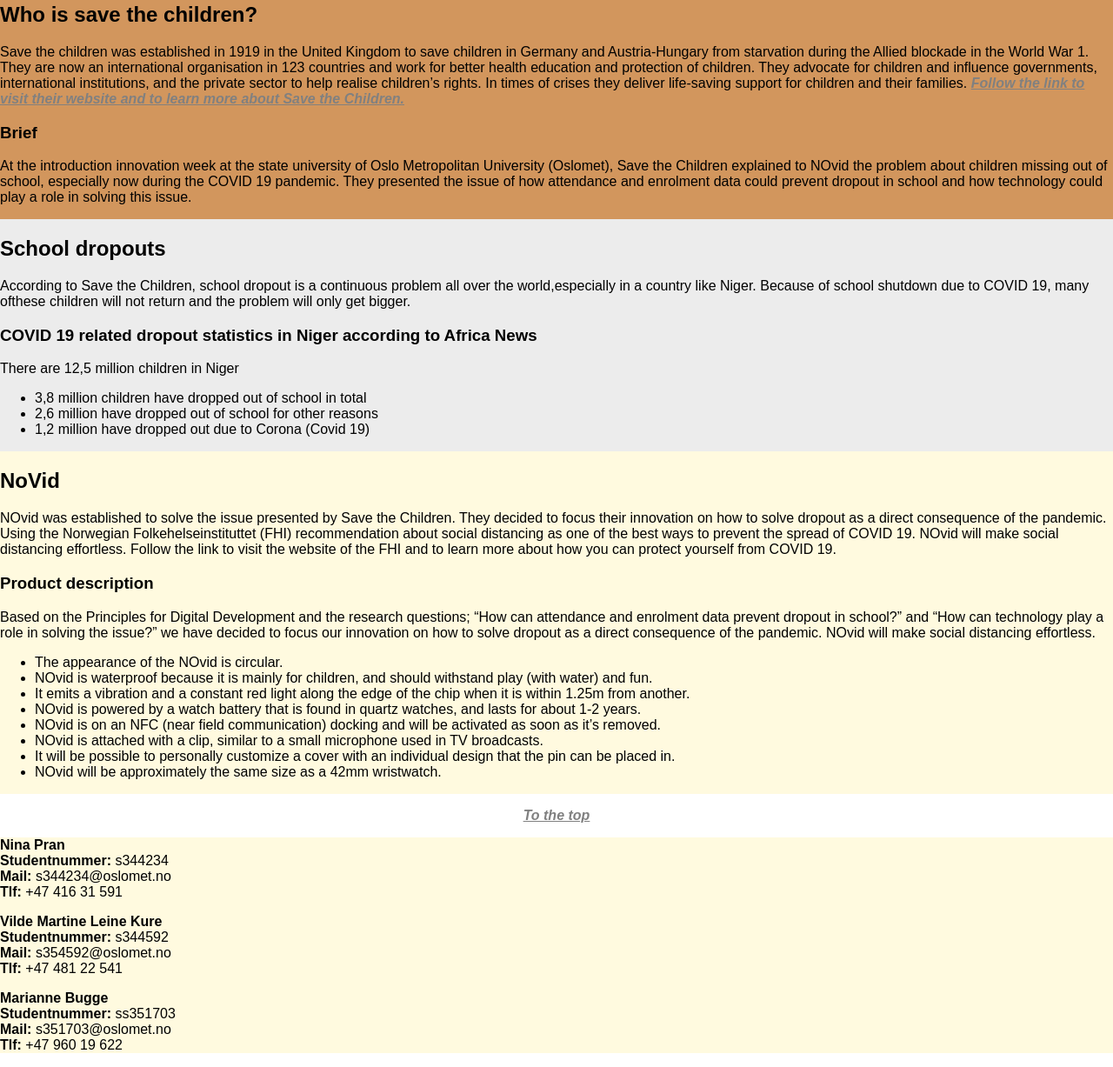
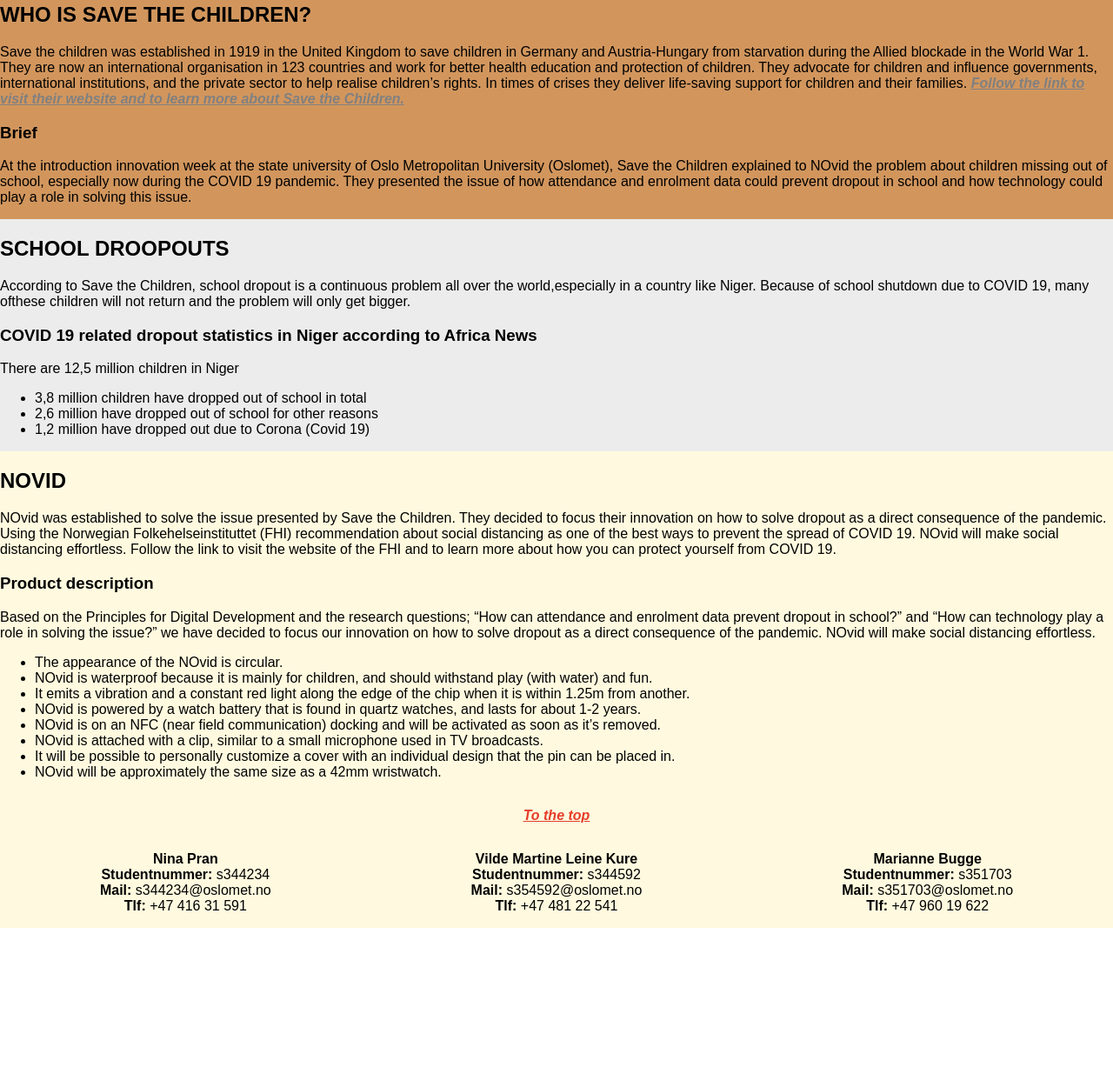
Before and after one commit to NinaPran/DAFE-Oblig-Innovation, a plain HTML site: page index.html in a window 1280 px wide. Shown: the part 127-1354 px from the top of the page at 87% size. After the commit the page ends 1194 px from the top, so only its background shows below. Drawn offline with Linux system fonts and the light colour scheme.

Commit message:
endret på html og css

```diff
--- a/index.html
+++ b/index.html
@@ -22,7 +22,7 @@
       </div>
 
       <div>
-        <h2> Who is save the children?</h2>
+        <h2> WHO IS SAVE THE CHILDREN?</h2>
         <p> Save the children was established in 1919 in the United Kingdom to save children in Germany and
           Austria-Hungary from
           starvation during the Allied blockade in the World War 1. They are now an international organisation in 123
@@ -49,7 +49,7 @@
     <div class="color3 textblock">
       <!-- School dropout side-->
       <div>
-        <h2 id="school"> School dropouts </h2>
+        <h2 id="school">SCHOOL DROOPOUTS</h2>
       </div>
 
       <div>
@@ -80,7 +80,7 @@
       </div>
 
       <div>
-        <h2 id="novid"> NoVid </h2>
+        <h2 id="novid"> NOVID </h2>
         <p>NOvid was established to solve the issue presented by Save the Children. They decided to focus their
           innovation on
           how to solve dropout as a direct consequence of the pandemic. Using the Norwegian Folkehelseinstituttet (FHI)
@@ -120,17 +120,17 @@
       </div>
     </div>
 
-    <div>
+    <div class="toTheTop">
       <a href="#top">
-        <p style="text-align:center;" style="color:rgb(230, 61, 42)">
+        <p>
           To the top </p>
       </a>
     </div>
   </div>
 
-  <footer class="color4">
+  <footer class="footer">
     <!-- Fotnote del -->
-    <div>
+    <div class="contact">
       <!-- Nina info-->
       <p><b> Nina Pran </b><br />
         <b> Studentnummer:</b> s344234<br />
@@ -138,7 +138,7 @@
         <b> Tlf: </b> +47 416 31 591</p>
     </div>
 
-    <div>
+    <div class="contact">
       <!-- Vilde info -->
       <p><b> Vilde Martine Leine Kure </b><br />
         <b> Studentnummer:</b> s344592<br />
@@ -146,10 +146,10 @@
         <b> Tlf: </b> +47 481 22 541</p>
     </div>
 
-    <div>
+    <div class="contact">
       <!-- Marianne info -->
       <p><b> Marianne Bugge </b><br />
-        <b> Studentnummer:</b> ss351703<br />
+        <b> Studentnummer:</b> s351703<br />
         <b> Mail: </b> s351703@oslomet.no <br />
         <b> Tlf: </b> +47 960 19 622</p>
     </div>
--- a/stylesheet.css
+++ b/stylesheet.css
@@ -28,7 +28,9 @@
   background-color: transparent;
   text-decoration: underline;
 }
+
 /* fjerner mellomrommet mellom fargeblokkene */
+
 .textblock {
   overflow: auto;
 }
@@ -40,12 +42,17 @@
   width: 100%;
   top: 0;
 }
+
+/* header hover hentet fra w3school */
+
 .header a {
   float: right;
   display: block;
   text-align: center;
   padding: 14px 16px;
   font-size: 17px;
+  color: rgb(230, 61, 42);
+  text-decoration: none;
 }
 
 .header a:hover {
@@ -67,4 +74,27 @@
 
 .color4 {
   background-color: rgb(255, 250, 223);
+  }
+
+  .toTheTop{
+    background-color: rgb(255, 250, 223);
+    overflow: auto;
+  }
+  .toTheTop a{
+    text-align: center;
+        color:rgb(230, 61, 42)
+  }
+
+
+.footer{
+  display: flex;
+  background-color: rgb(255, 250, 223);
 }
+
+.contact {
+  text-align: center;
+  flex: auto;
+  top: 0;
+  background-color: rgb(255, 250, 223);
+  overflow: auto;
+  }
```
